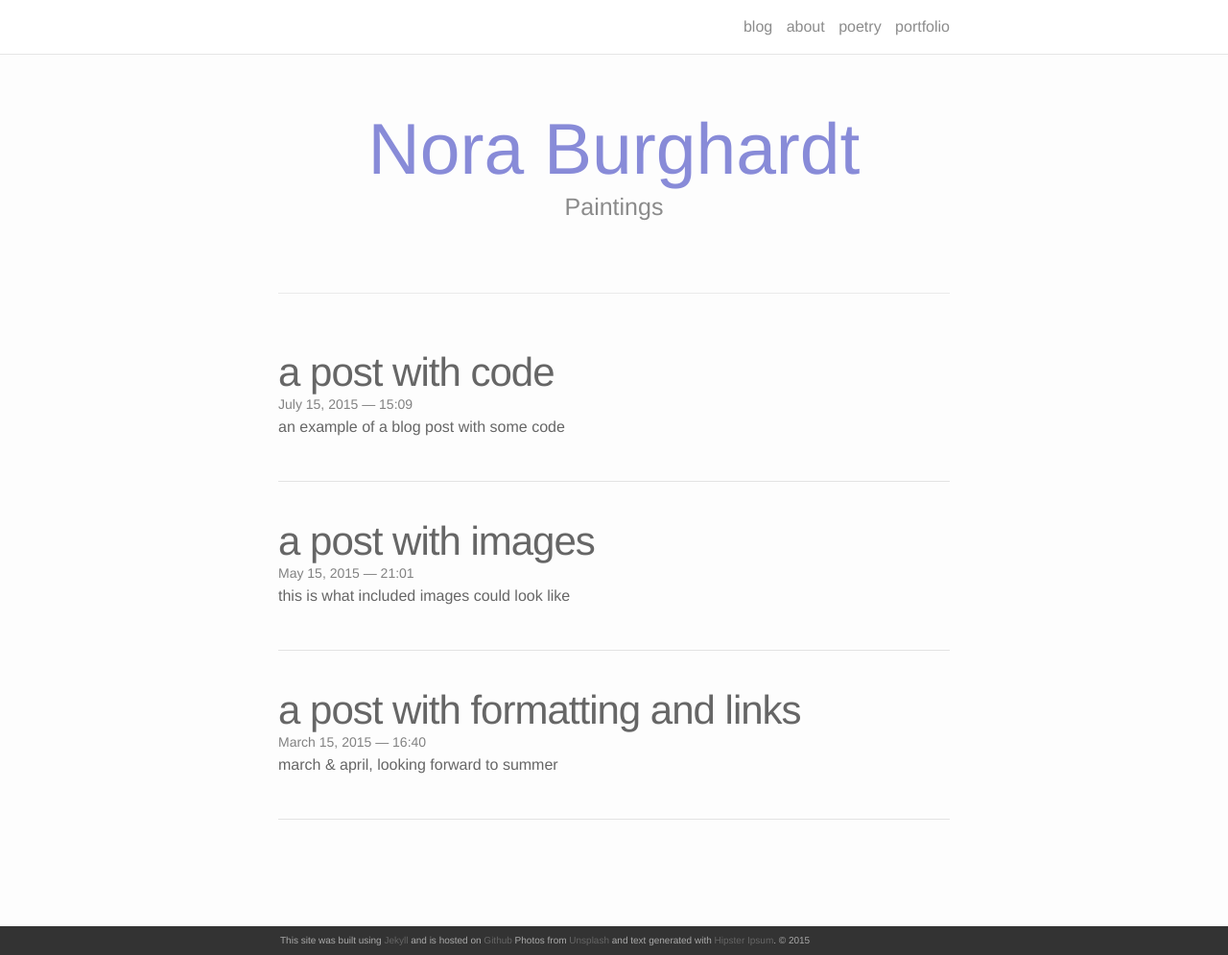
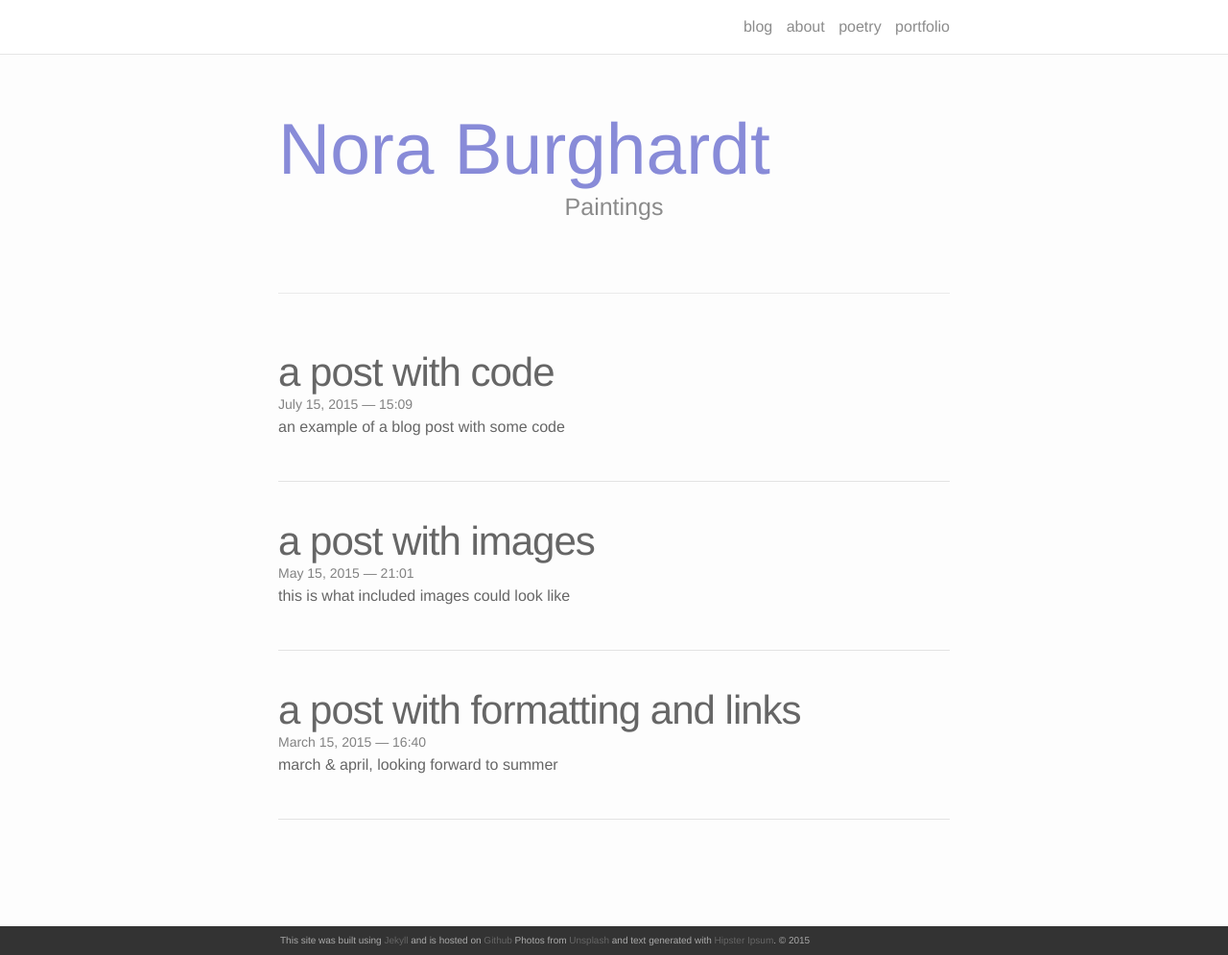
Before and after one commit to Nora-Burghardt/Website, a Jekyll site: the page built from index.html, in a window 1280 px wide and 995 px high. Shown: the whole window at 96% size. Built offline with Jekyll 4.4.1, drawn with Linux system fonts in a browser that asks for light colours; nearby versions of some CDN libraries; the list of posts is cut into pages by our own code.

Commit message:
aligned header left

```diff
--- a/index.html
+++ b/index.html
@@ -3,7 +3,7 @@ layout: default
 ---
 
 <div class="header-bar">
-  <h1>Nora Burghardt</h1>
+  <h1 align="left">Nora Burghardt</h1>
   <h2>Paintings</h2>
   <br/>
   <hr>
```
